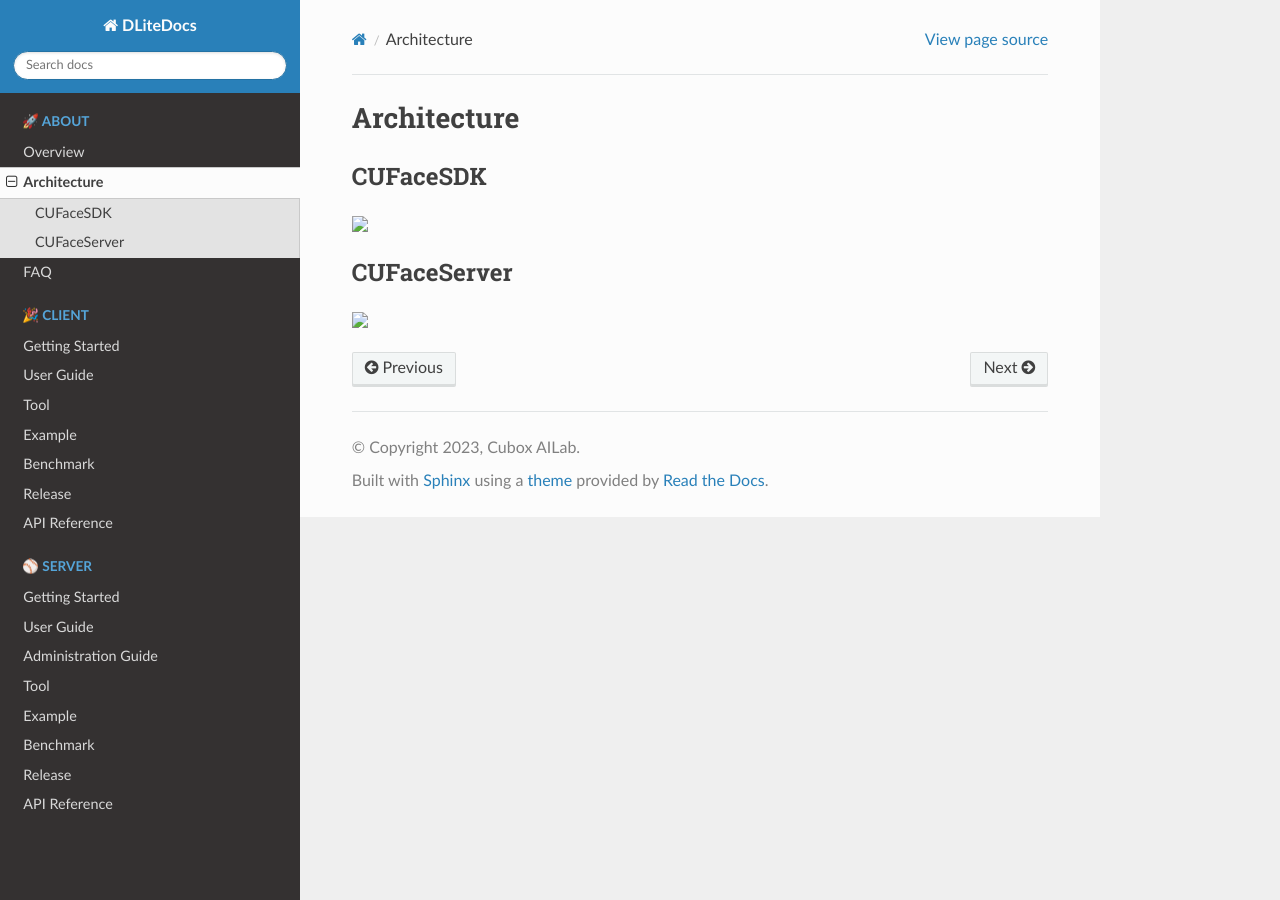
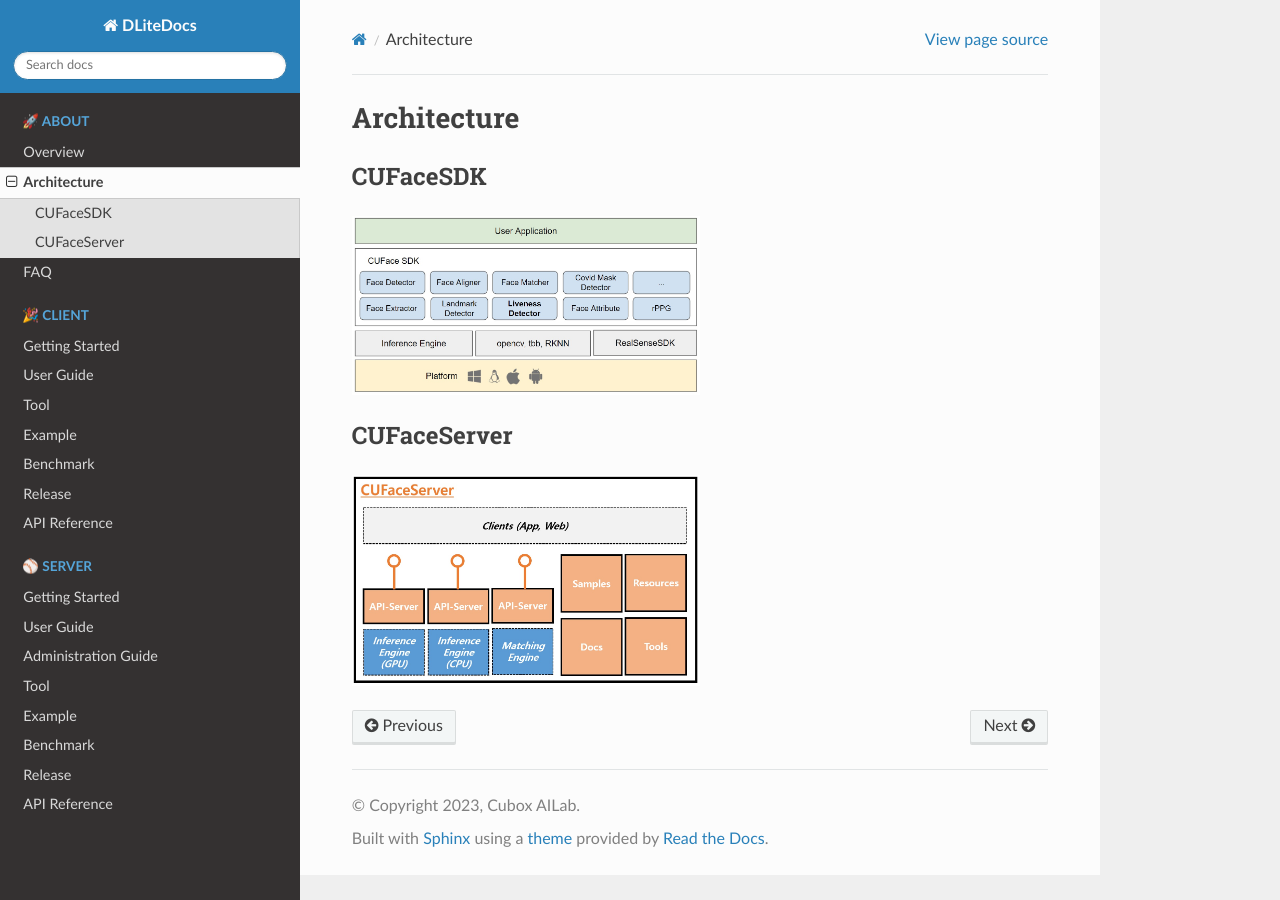
Before and after one commit to ksyeom/DLiteDocs, a Sphinx documentation site: the page built from docs/md/1_About/Architecture.md, in a window 1280 px wide. Built offline with Sphinx 7.4.7 and the Read the Docs theme 2.0.0, drawn with Linux system fonts in a browser that asks for light colours.

Commit message:
Update Image Path

```diff
--- a/docs/md/1_About/Architecture.md
+++ b/docs/md/1_About/Architecture.md
@@ -1,7 +1,7 @@
 # Architecture
 
 ## CUFaceSDK
-<img src="../../images/CUFaceSDK_Architecture.jpg" width="50%" height="50%">
+<img src="../../_static/images/1_About/CUFaceSDK_Architecture.jpg" width="50%" height="50%">
 
 ## CUFaceServer
-<img src="../../images/CUFaceServer_Architecture.jpg" width="50%" height="50%">
+<img src="../../_static/images/1_About/CUFaceServer_Architecture.jpg" width="50%" height="50%">
```
Also changed, not shown: docs/md/1_About/Overview.md (+1 -1 lines).
